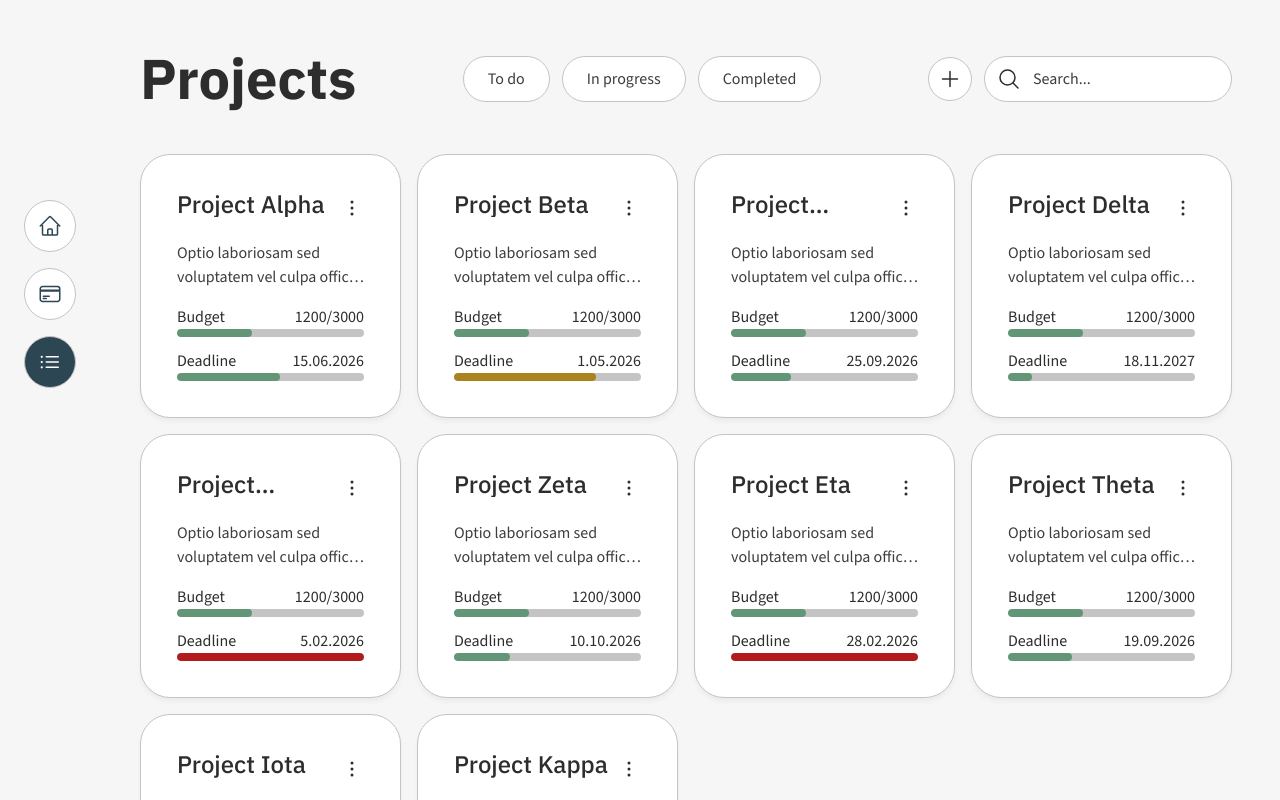
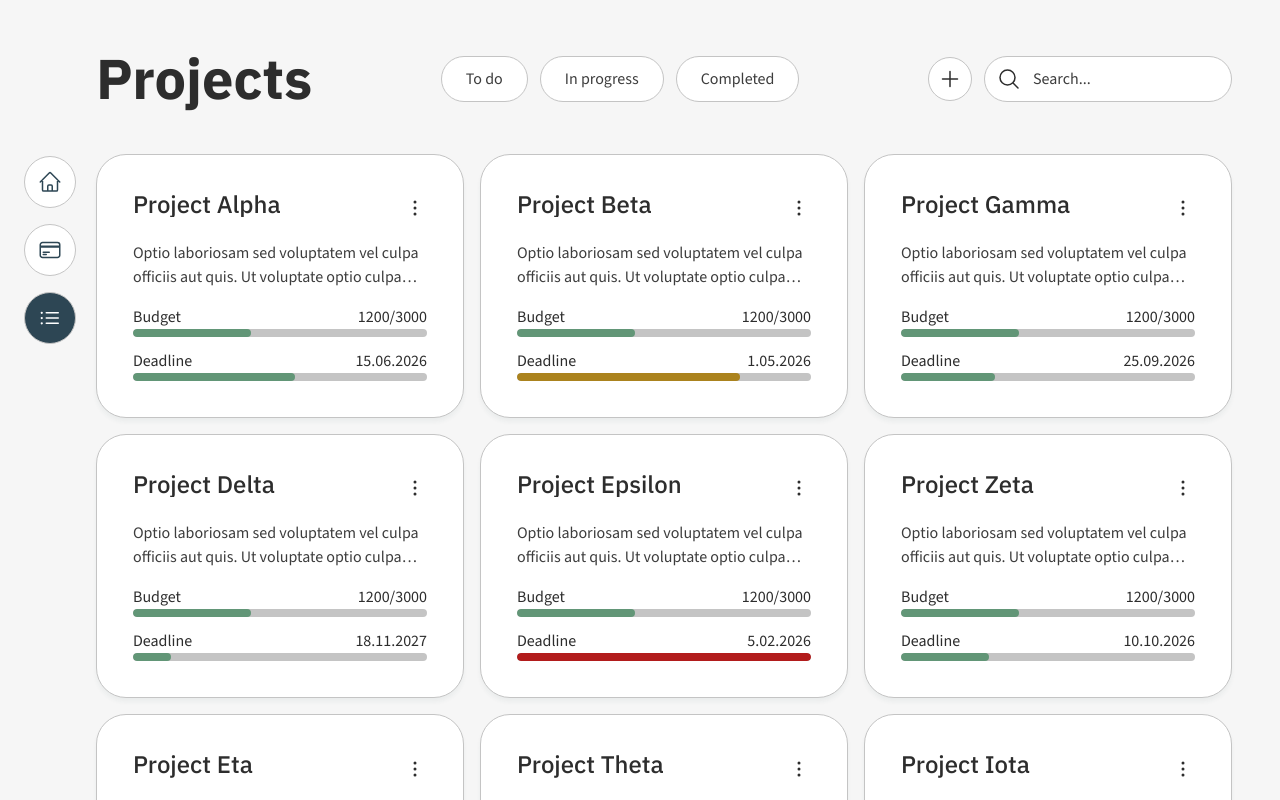
Before and after one commit to Asymphia/matdev-pm, a Next.js app: page /projects in a window 1280 px wide. Shown: the top 800 px of the page. Built offline with nearby package versions, Linux system fonts and the light colour scheme.

Commit message:
Fix: menu

```diff
--- a/app/layout.tsx
+++ b/app/layout.tsx
@@ -25,10 +25,10 @@ const RootLayout = ({ children }: Readonly<{ children: ReactNode }>) => {
       <html lang="en">
         <body className={`${IBMPlexSans.variable} ${SourceSans3.variable}`}>
             {/*<ThemeProvider>*/}
-                <div className="flex flex-nowrap gap-5 w-screen h-screen">
+                <div className="w-screen h-screen">
                     <Sidebar />
 
-                    <div className="pt-12 pl-5 pr-12 flex-1">
+                    <div className="pt-12 pl-5 pr-12 ml-19">
                         { children }
                     </div>
                 </div>
--- a/app/projects/page.tsx
+++ b/app/projects/page.tsx
@@ -28,7 +28,7 @@ const ProjectsPage = () => {
         <div className="flex flex-col gap-11 w-full h-full">
             <ProjectTopBar current={ currentFilter } setCurrent={ (val) => setCurrentFilter(val) } />
 
-            <div className="grid grid-cols-4 gap-4">
+            <div className="grid 2xl:grid-cols-4 grid-cols-3 gap-4">
                 {
                     data.map((project, index) => (
                         <ProjectItem
--- a/components/layout/Sidebar.tsx
+++ b/components/layout/Sidebar.tsx
@@ -11,8 +11,8 @@ const Sidebar = () => {
     ]
 
     return (
-        <div className="h-full px-6">
-            <nav className="flex flex-col gap-y-4 h-fit mt-50">
+        <div className="h-full w-fit px-6 fixed inset-0">
+            <nav className="flex flex-col gap-y-4 h-fit mt-39">
                 {
                     menuLinks.map((link, index) => (
                         <NavItem href={ link.href } Icon={ link.icon } key={ index } />
```
